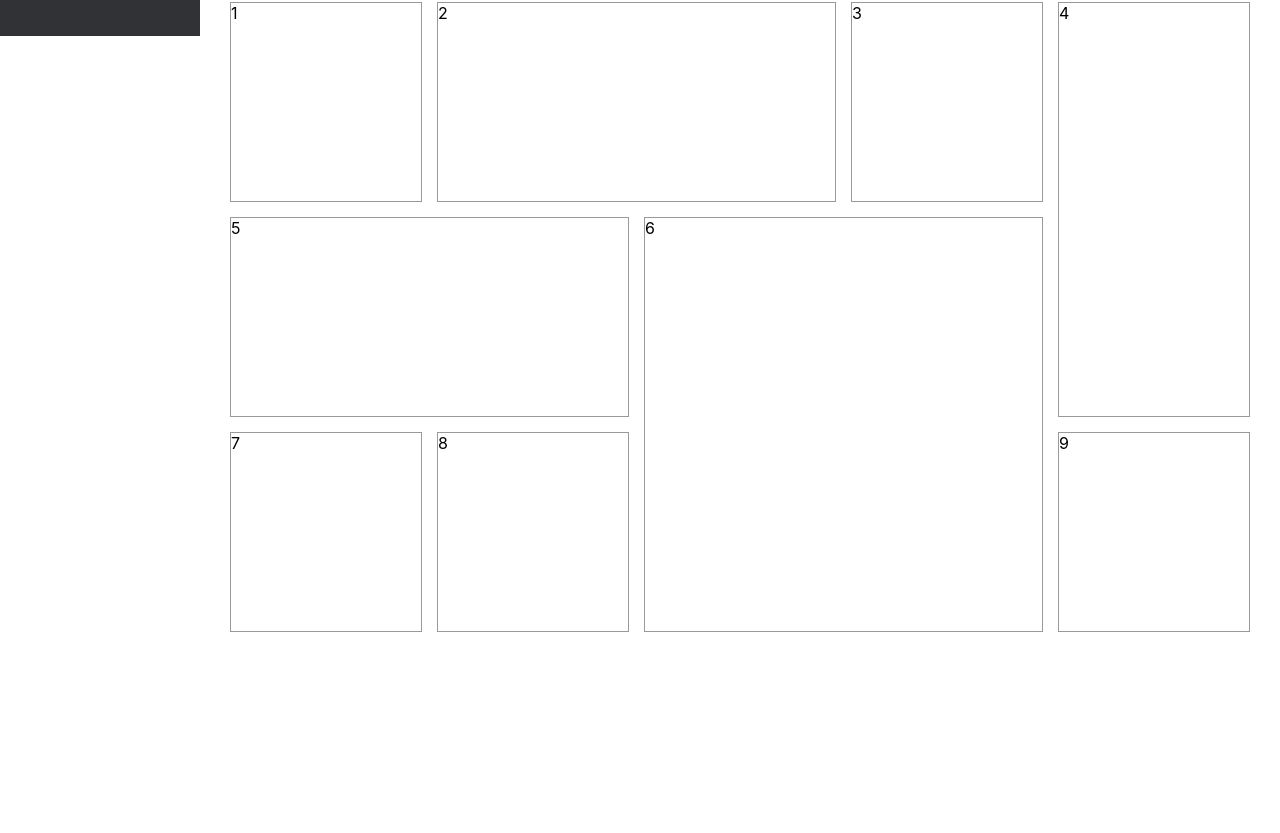
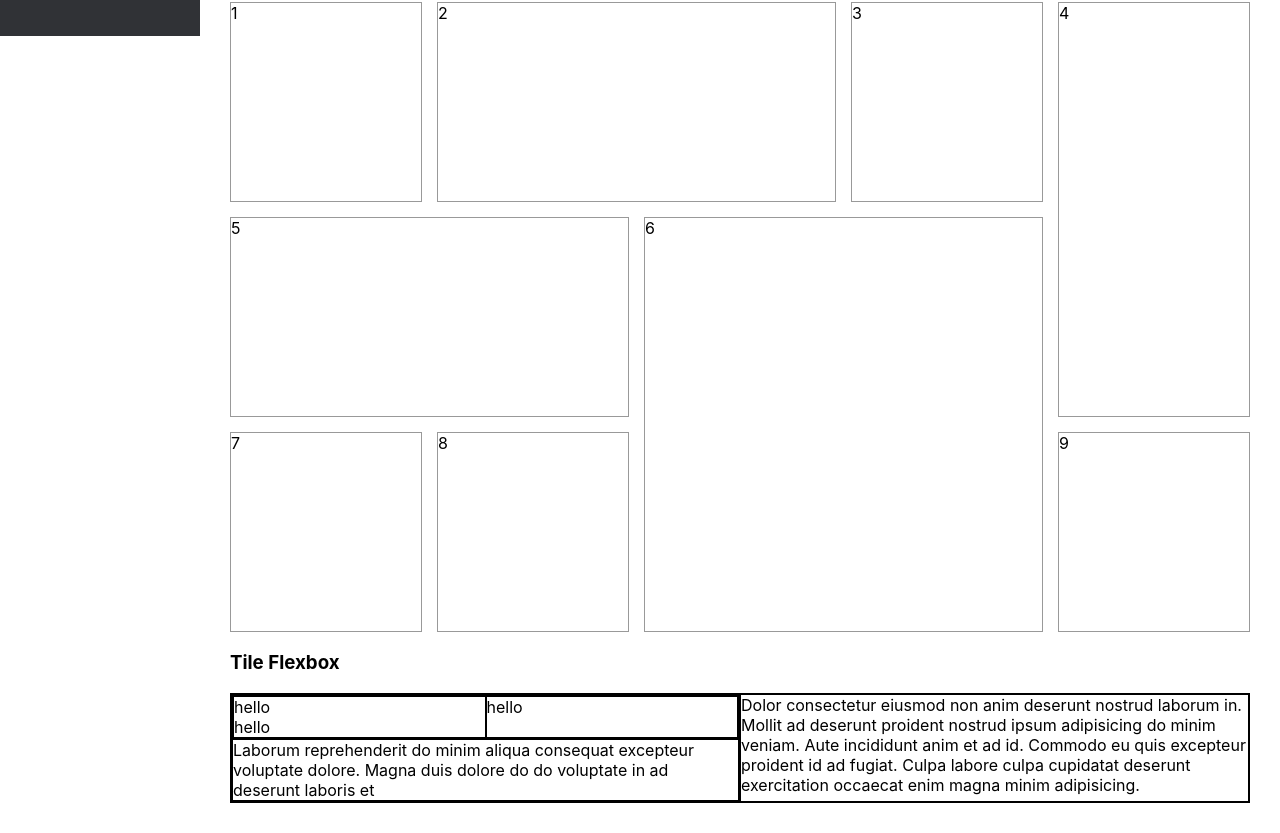
Before and after one commit to villacerc/my_playground, a React (Create React App) app in the folder client/: page /grid in a window 1280 px wide. Shown: the part 764-1597 px from the top of the page. Before the commit the page ends 1426 px from the top, so only its background shows below. Built offline with nearby package versions, Linux system fonts and the light colour scheme.

Commit message:
add tile flexbox to grid

```diff
--- a/client/src/index.js
+++ b/client/src/index.js
@@ -1,6 +1,7 @@
 import React from 'react'
 import ReactDOM from 'react-dom'
 import './index.scss'
+import './tile.scss'
 import App from './App'
 import * as serviceWorker from './serviceWorker'
 
--- a/client/src/pages/grid/index.js
+++ b/client/src/pages/grid/index.js
@@ -23,6 +23,34 @@ class Grid extends Component {
             <div className={styles.tile_item}>{i + 1}</div>
           ))}
         </div>
+        <h3>Tile Flexbox</h3>
+        <div className="tile is-ancestor">
+          <div className="tile is-vertical">
+            <div className="tile">
+              <div className="tile is-parent is-vertical">
+                <article>hello</article>
+                <article>hello</article>
+              </div>
+              <div className="tile is-parent">
+                <article>hello</article>
+              </div>
+            </div>
+            <div className="tile">
+              <article>
+                Laborum reprehenderit do minim aliqua consequat excepteur
+                voluptate dolore. Magna duis dolore do do voluptate in ad
+                deserunt laboris et
+              </article>
+            </div>
+          </div>
+          <div className="tile">
+            Dolor consectetur eiusmod non anim deserunt nostrud laborum in.
+            Mollit ad deserunt proident nostrud ipsum adipisicing do minim
+            veniam. Aute incididunt anim et ad id. Commodo eu quis excepteur
+            proident id ad fugiat. Culpa labore culpa cupidatat deserunt
+            exercitation occaecat enim magna minim adipisicing.
+          </div>
+        </div>
       </div>
     )
   }
--- /dev/null
+++ b/client/src/tile.scss
@@ -0,0 +1,31 @@
+.tile {
+  align-items: stretch;
+  display: block;
+  flex-basis: 0;
+  flex-grow: 1;
+  flex-shrink: 1;
+  min-height: -webkit-min-content;
+  min-height: -moz-min-content;
+  min-height: min-content;
+  border: 1px solid black;
+}
+
+.tile:not(.is-child) {
+  display: flex;
+}
+
+.tile .is-ancestor {
+  //   margin-left: -0.75rem;
+  //   margin-right: -0.75rem;
+  //   margin-top: -0.75rem;
+}
+
+.tile .is-vertical {
+  flex-direction: column;
+}
+
+@media (max-width: 768px) {
+  .tile:not(.is-child) {
+    display: block;
+  }
+}
```
